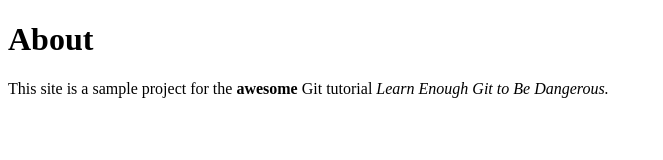
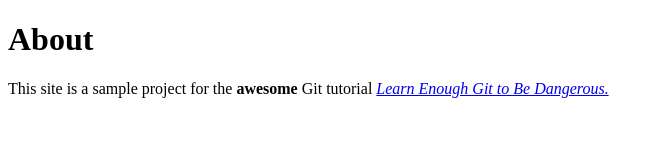
Before and after one commit to mjukicgit/website, a plain HTML site: page about.html in a window 1280 px wide. Shown: the whole page, without its empty margins (0-663 px from the left). Drawn offline with Linux system fonts and the light colour scheme.

Commit message:
Added link to tutorial title

```diff
--- a/about.html
+++ b/about.html
@@ -6,7 +6,7 @@
   <body>
     <h1>About</h1>
     <p>This site is a sample project for the <strong>awesome</strong>
-    Git tutorial <em>Learn Enough Git to Be Dangerous.</em>
+    Git tutorial <a href="http://learnenough.cpom/git-tutorial"><em>Learn Enough Git to Be Dangerous.</em></a>
   </p>
   </body>
 </html>
```
